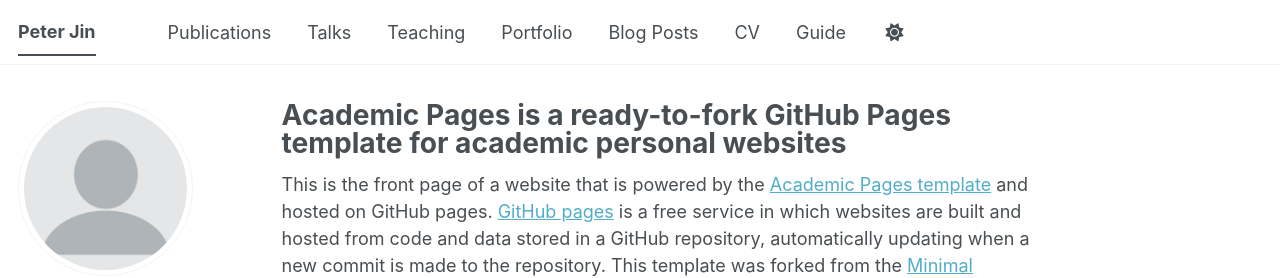
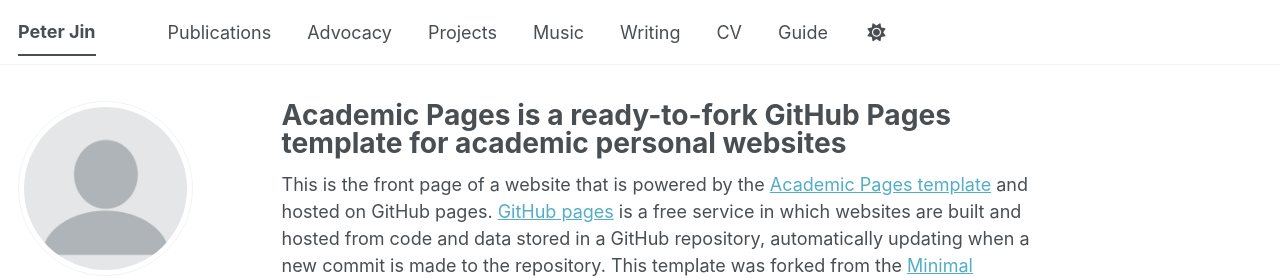
Before and after one commit to peterljin/peterljin.github.io, a Jekyll site: the page built from _pages/about.md, in a window 1280 px wide. Shown: the top 278 px of the page. Built offline with Jekyll 4.4.1, drawn with Linux system fonts in a browser that asks for light colours; some web fonts are replaced; a script bundle is joined from its source files by our own code; library files that are not in the unit come from our copies.

Commit message:
Update navigation.yml

```diff
--- a/_data/navigation.yml
+++ b/_data/navigation.yml
@@ -11,17 +11,17 @@ main:
   - title: "Publications"
     url: /publications/
 
-  - title: "Talks"
-    url: /talks/
+  - title: "Advocacy"
+    url: /advocacy/
 
-  - title: "Teaching"
-    url: /teaching/
+  - title: "Projects"
+    url: /projects/
 
-  - title: "Portfolio"
-    url: /portfolio/
+  - title: "Music"
+    url: /music/
 
-  - title: "Blog Posts"
-    url: /year-archive/
+  - title: "Writing"
+    url: /writing/
 
   - title: "CV"
     url: /cv/
```
